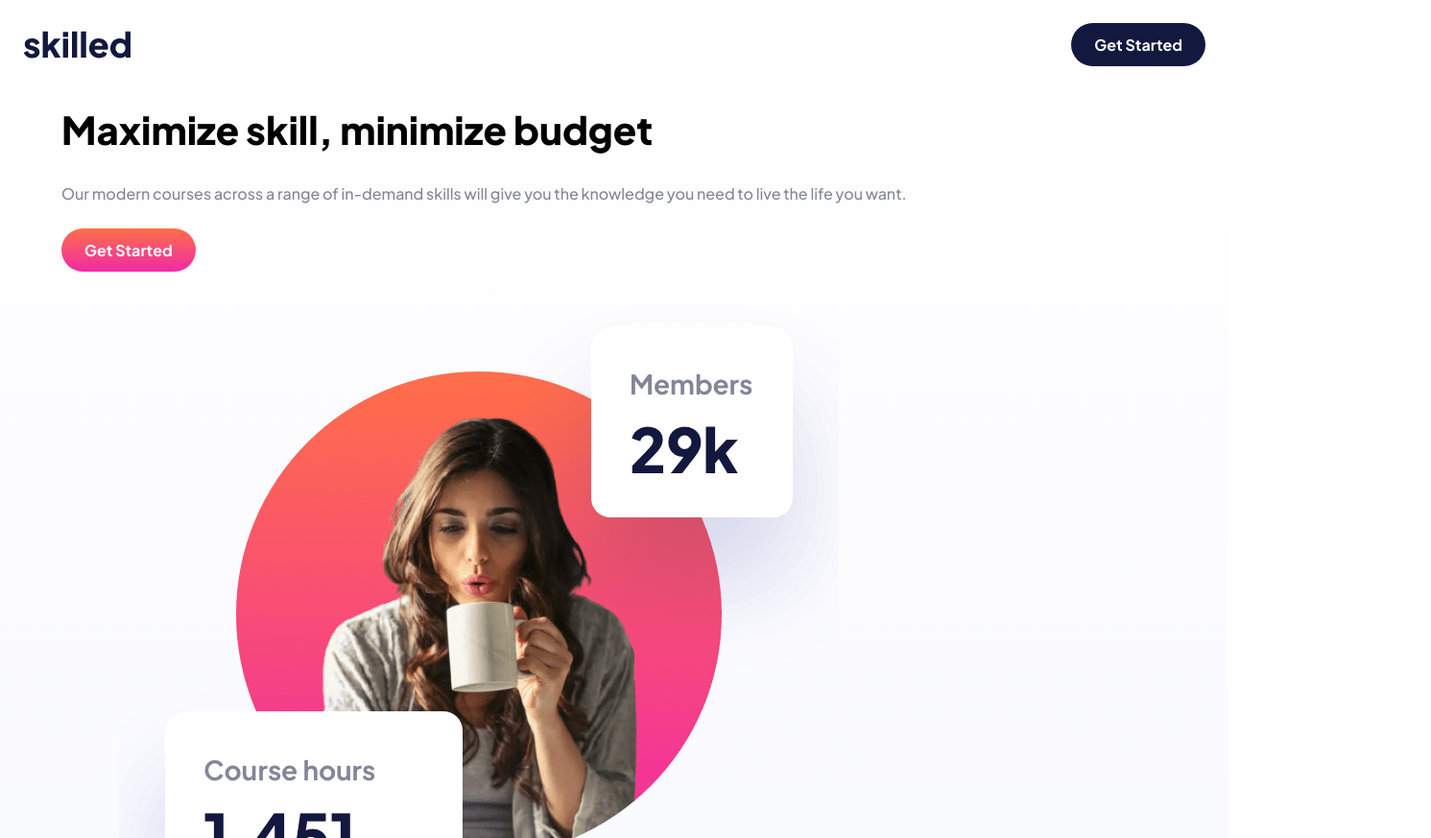
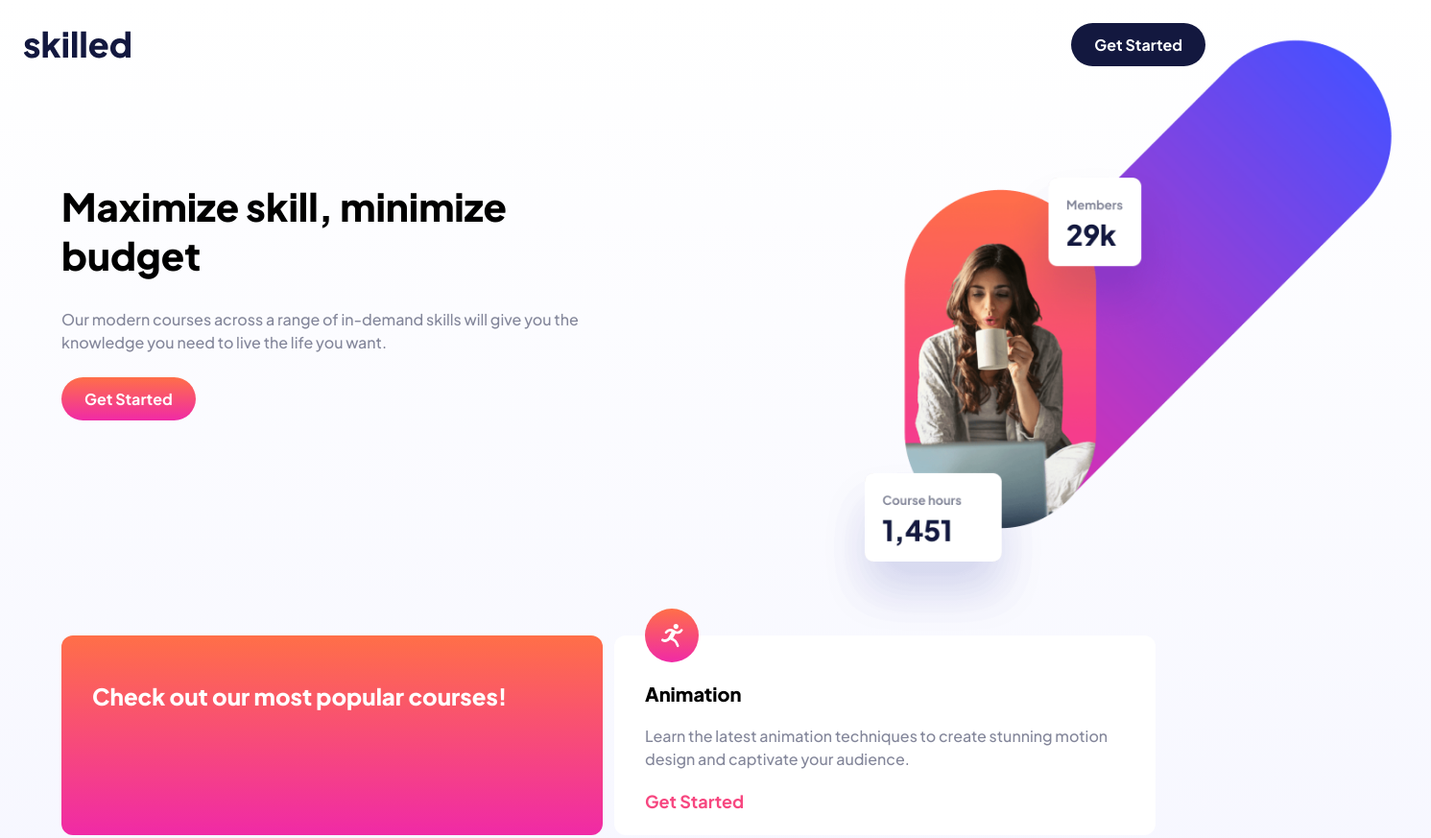
Before and after one commit to andrew2764/skilled-elearning-landing-page, a plain HTML site: page src/index.html in a window 1280 px wide. Shown: the top 873 px of the page at 96% size, 1491 px wide, since content can reach past the window. Drawn offline with Linux system fonts and the light colour scheme.

Commit message:
Finish Tablet view

```diff
--- a/src/index.html
+++ b/src/index.html
@@ -23,14 +23,20 @@
   </header>
   <main class="container">
     <section class="hero">
+      <div class="hero__content">
         <h1 class="hero__heading">Maximize skill, minimize budget</h1>
         <p class="hero__description">
           Our modern courses across a range of in-demand skills will give you the
           knowledge you need to live the life you want.
         </p>
         <button class="btn-primary btn-accent">Get Started</button>
+      </div>
+      <div class="hero__image-container">
+        <img src="./assets/image-hero-mobile@2x.png" alt="small hero" class="hero__image-sm">
+        <img src="./assets/image-hero-tablet@2x.png" alt="medium hero" class="hero__image-md">
+        <img src="./assets/image-hero-desktop@2x.png" alt="large hero" class="hero__image-lg">
+      </div>
     </section>
-    <img src="./assets/image-hero-mobile@2x.png" alt="">
 
     <section class="content">
       <div class="card card-accent">
--- a/src/style.css
+++ b/src/style.css
@@ -100,12 +100,17 @@ header {
   max-height: 35px;
 }
 
+.hero {
+  padding: 1em 0;
+}
+
+.hero__image-md,
+.hero__image-lg {
+  display: none;
+}
+
 .content .card button {
   font-size: 1.125rem;
-}
-
-.hero {
-  padding: 1em 0;
 }
 
 .hero__heading {
@@ -154,3 +159,51 @@ footer .btn-primary.btn-accent:hover {
     color-mix(in srgb, #f02aa6 50%, white)
   );
 }
+
+@media (min-width: 684px) {
+  body {
+    overflow-x: hidden;
+  }
+
+  .hero {
+    display: flex;
+    align-items: center;
+  }
+
+  .hero__image-sm {
+    display: none;
+  }
+
+  .hero__image-md {
+    display: block;
+    position: absolute;
+    top: 0;
+    right: 0;
+    max-width: 640px;
+    transform: translateX(33%);
+  }
+
+  .hero__content {
+    padding-top: 5em;
+    padding-bottom: 13em;
+    width: 50%;
+  }
+
+  .hero__image-container {
+    width: 50%;
+  }
+
+  .content {
+    display: flex;
+    flex-wrap: wrap;
+    gap: 12px;
+  }
+
+  .card {
+    flex-basis: calc(50% - 12px);
+  }
+
+  .card-accent {
+    padding-top: 3em;
+  }
+}
```
Lines whose indentation alone changed are shown as unchanged.
